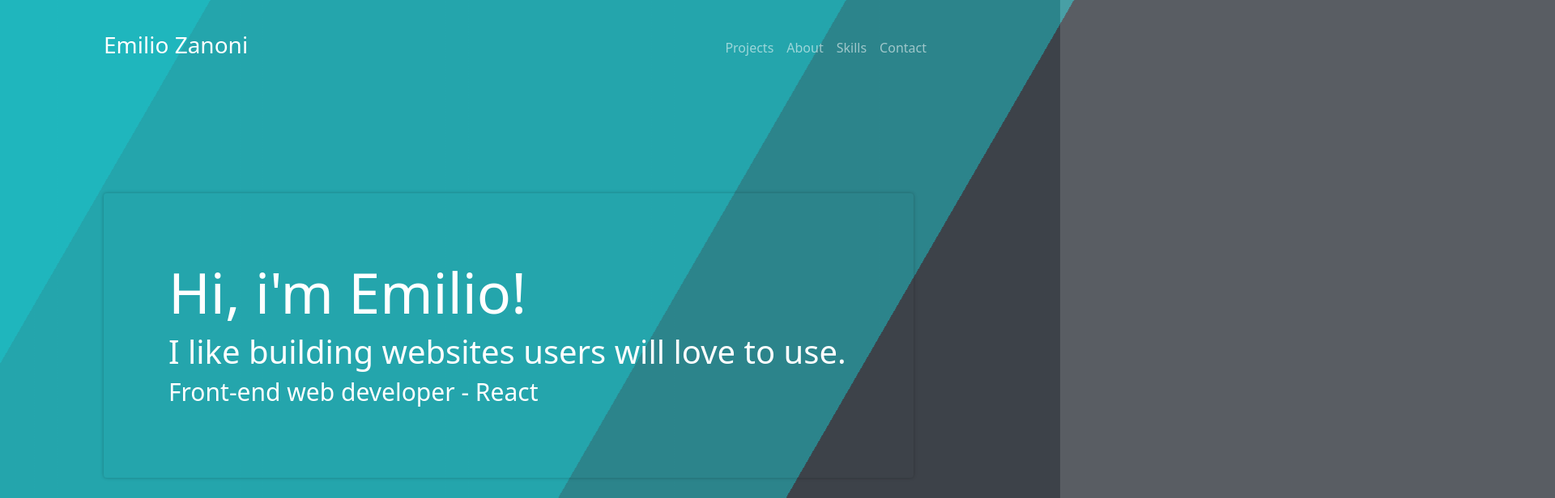
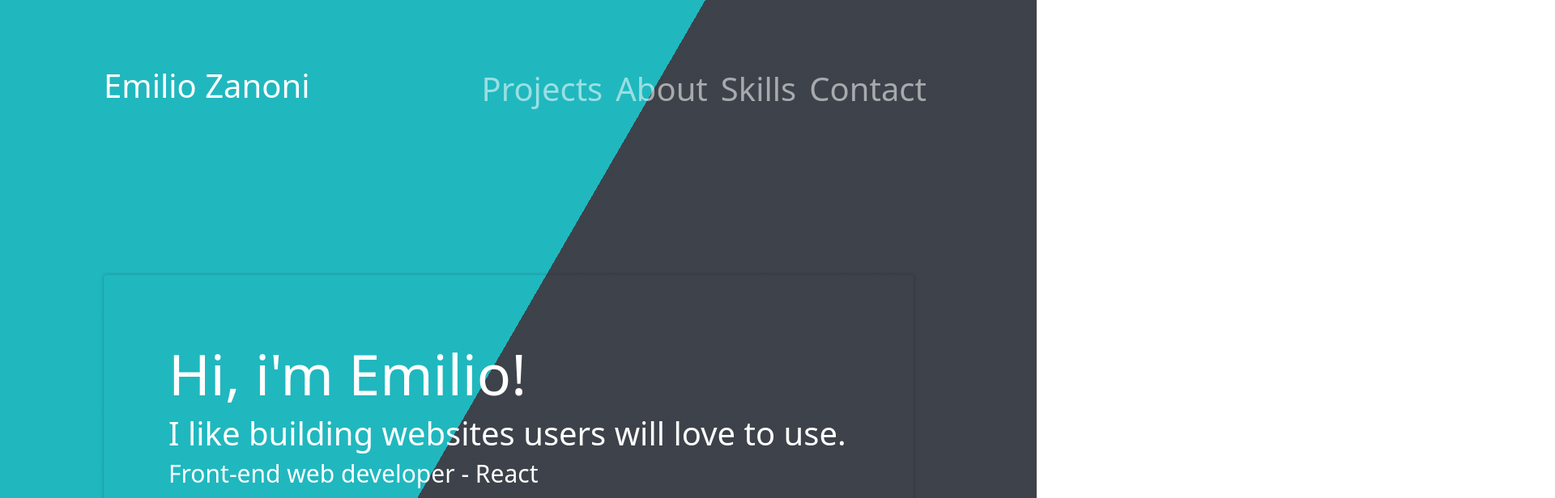
Before and after one commit to EmilioZanoni/portfolio-page, a React (Create React App) app: page / in a window 1280 px wide. Shown: the top 616 px of the page at 81% size, 1920 px wide, since content can reach past the window. Built offline with nearby package versions, Linux system fonts and the light colour scheme.

Commit message:
device view fix

```diff
--- a/public/styles.css
+++ b/public/styles.css
@@ -487,3 +487,32 @@ width: 16px;
   }
   }
 }
+
+@media screen
+ and (max-device-width: 1400px)
+ and (min-device-width: 200px)
+{
+  .bg, .bg2, .bg3{
+    background-image: linear-gradient(-60deg, #222831 50%, #00ADB5 50%);
+    animation: none;
+    width: 100%;
+    right: 0;
+    left: 0;
+  }
+.navbar-nav{
+  align-items: flex-start;
+}
+.navbar-brand > h3{
+  font-size: 2.5rem;
+}
+span.navbar-toggler-icon{
+  width: 3em;
+  height: 3em;
+}
+a.nav-link{
+  font-size: 2.5rem;
+}
+.navbar>.container-fluid{
+  padding: 5% 10%;
+}
+}
```
